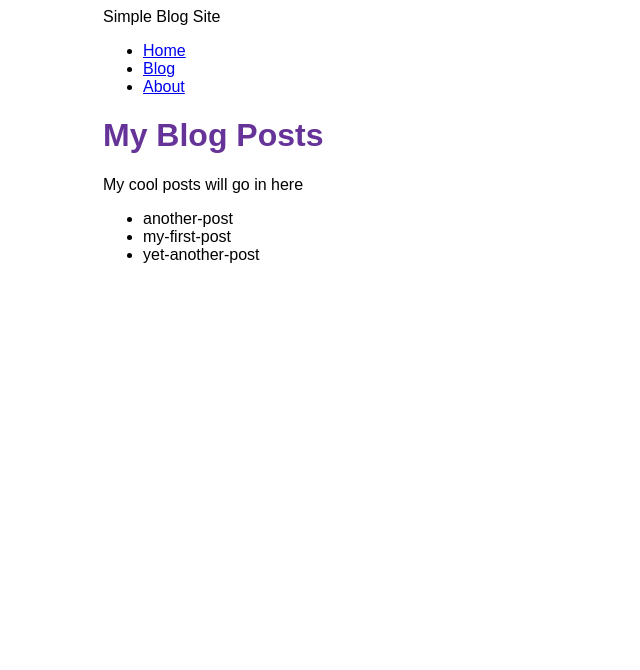
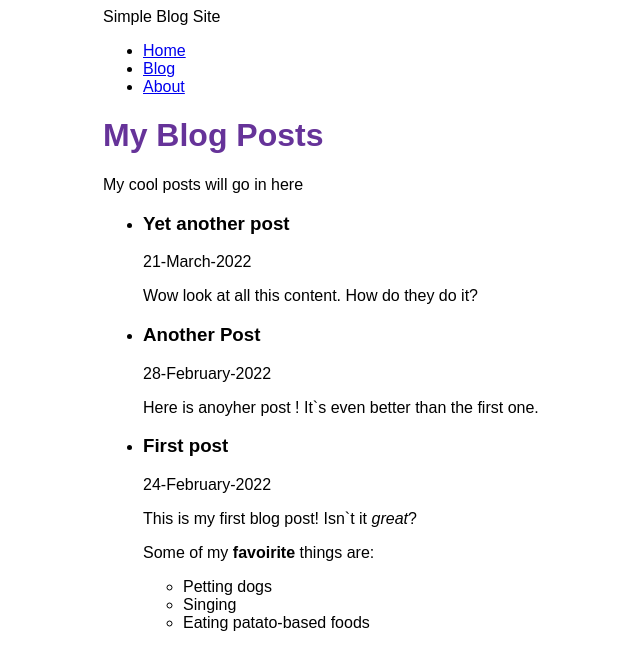
Before and after one commit to automateeverythingM/simple-gatsby-blog, a Gatsby site: page /blog in a window 1280 px wide. Shown: the whole page, without its empty margins (287-927 px from the left). Built offline with nearby package versions, Linux system fonts and the light colour scheme; Gatsby itself is replaced by a stand-in of ours.

Commit message:
added mdx support

```diff
--- a/blog/another-post.mdx
+++ b/blog/another-post.mdx
@@ -0,0 +1,6 @@
+---
+name: "Another Post"
+date: "2022-02-28"
+---
+
+Here is anoyher post ! It`s even better than the first one.
--- a/blog/my-first-post.mdx
+++ b/blog/my-first-post.mdx
@@ -0,0 +1,12 @@
+---
+name: "First post"
+date: "2022-02-24"
+---
+
+This is my first blog post! Isn`t it *great*?
+
+Some of my **favoirite** things are:
+
+    * Petting dogs
+    * Singing
+    * Eating patato-based foods
--- a/blog/yet-another-post.mdx
+++ b/blog/yet-another-post.mdx
@@ -0,0 +1,6 @@
+---
+name: "Yet another post"
+date: "2022-03-21"
+---
+
+Wow look at all this content. How do they do it?
--- a/gatsby-config.js
+++ b/gatsby-config.js
@@ -5,7 +5,14 @@ module.exports = {
     siteUrl: `https://gatsbytutsimpleblog.gatsbyjs.io/`,
     description: `Fallowing Gatsby tutorial`,
   },
-  plugins: ["gatsby-plugin-sass", "gatsby-plugin-image", "gatsby-plugin-sharp", {
-    resolve: `gatsby-source-filesystem`, options: { name:"blog", path:`${__dirname}/blog`}
-  }],
+  plugins: [
+    "gatsby-plugin-sass",
+    "gatsby-plugin-image",
+    "gatsby-plugin-sharp",
+    {
+      resolve: `gatsby-source-filesystem`,
+      options: { name: "blog", path: `${__dirname}/blog` },
+    },
+    { resolve: `gatsby-plugin-mdx`, options: { extension: ["mdx", ".md"] } },
+  ],
 };
--- a/package.json
+++ b/package.json
@@ -16,8 +16,11 @@
     "typecheck": "tsc --noEmit"
   },
   "dependencies": {
+    "@mdx-js/mdx": "^1.6.22",
+    "@mdx-js/react": "^1.6.22",
     "gatsby": "^4.8.0",
     "gatsby-plugin-image": "^2.8.0",
+    "gatsby-plugin-mdx": "^3.8.0",
     "gatsby-plugin-sass": "^5.8.0",
     "gatsby-plugin-sharp": "^4.8.0",
     "gatsby-source-filesystem": "^4.8.0",
--- a/src/pages/blog.tsx
+++ b/src/pages/blog.tsx
@@ -1,23 +1,34 @@
 import { graphql, useStaticQuery } from "gatsby";
+import { MDXRenderer } from "gatsby-plugin-mdx";
 import React from "react";
 import { Layout } from "../components";
 
 interface IBlogProps {
-  data: { allFile: { nodes: blog[] } };
+  data: { allMdx: { nodes: blog[] } };
 }
 
 type blog = {
+  frontmatter: {
     name: string;
-}
+    date: string;
+  };
+  body: any;
+  id: string;
+};
 
 const Blog = ({ data }: IBlogProps) => {
+  console.log("🚀 ~ file: blog.tsx ~ line 15 ~ Blog ~ data", data);
   // const data = useStaticQueryy();
   return (
     <Layout pageTitle="My Blog Posts">
       <p>My cool posts will go in here</p>
       <ul>
-        {data.allFile.nodes.map((blog) => (
-          <li key={blog.name}> {blog.name}</li>
+        {data.allMdx.nodes.map((data) => (
+          <li key={data.id}>
+            <h3>{data.frontmatter?.name}</h3>
+            <div>{data.frontmatter?.date}</div>
+            <MDXRenderer>{data.body}</MDXRenderer>
+          </li>
         ))}
       </ul>
     </Layout>
@@ -28,9 +39,14 @@ export default Blog;
 
 export const query = graphql`
   query Blogs {
-    allFile(filter: { sourceInstanceName: { eq: "blog" } }) {
+    allMdx(sort: { fields: frontmatter___date, order: DESC }) {
       nodes {
-        name
+        frontmatter {
+          name
+          date(formatString: "DD-MMMM-YYYY")
+        }
+        id
+        body
       }
     }
   }
```
Also changed, not shown: 1 other file.
